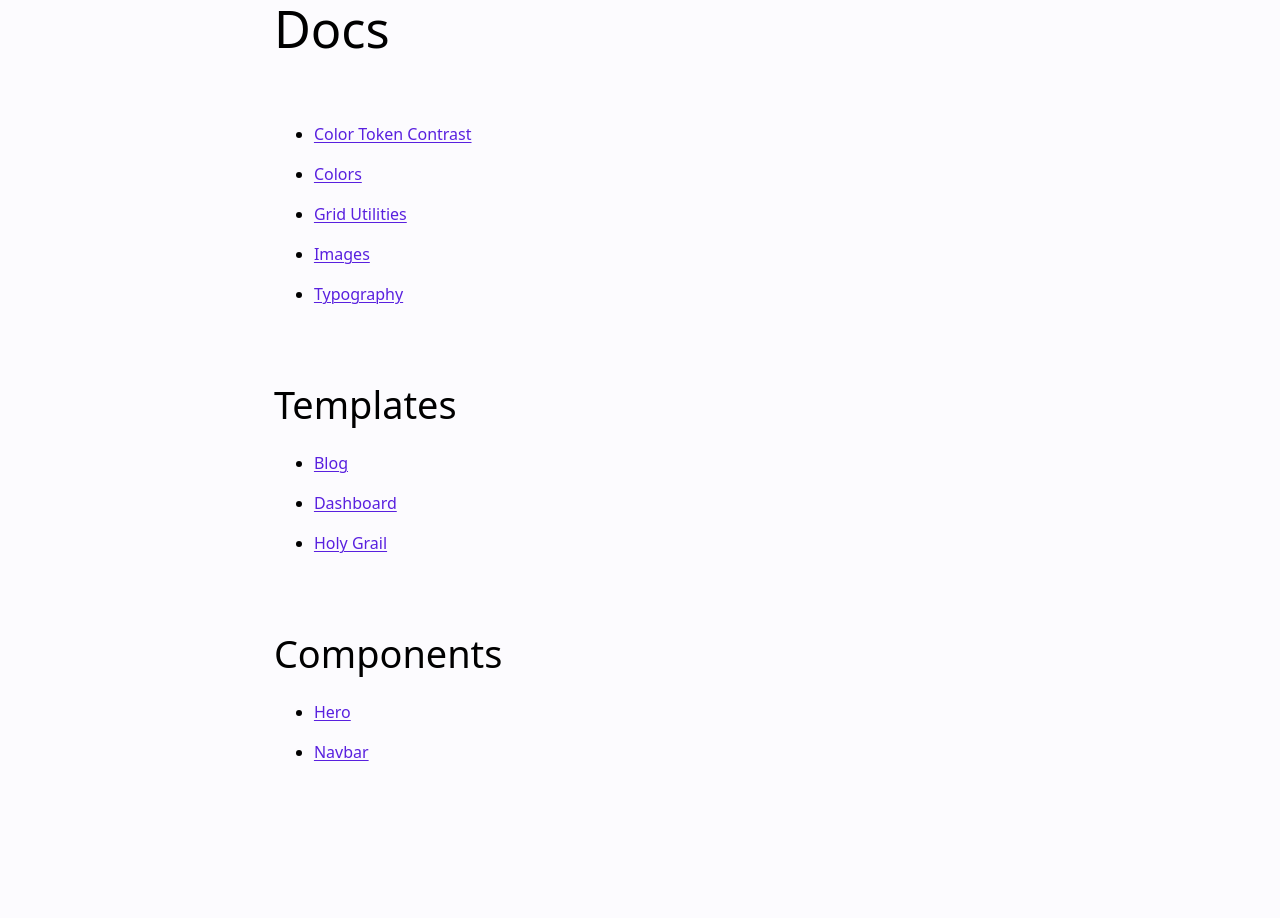
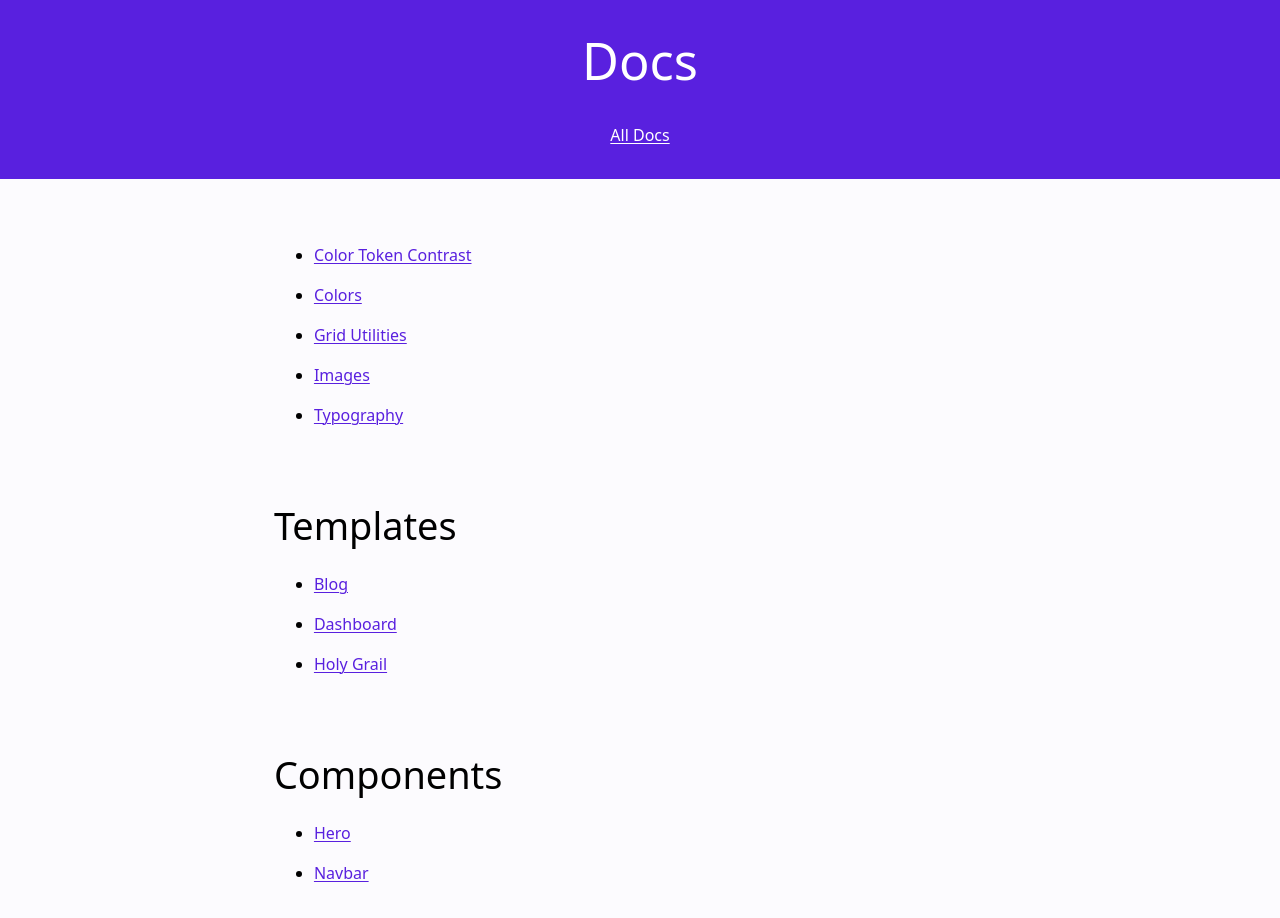
Before and after one commit to alekspanteli/level-up-modern-css, an Eleventy site: page src/index.njk in a window 1280 px wide. Before the commit the page ends 800 px from the top, so only its background shows below. Built offline with nearby package versions, Linux system fonts and the light colour scheme; Eleventy itself is replaced by a stand-in of ours; files that its build step writes are made by us from their sources.

Commit message:
modify base hero

```diff
--- a/src/_includes/base.njk
+++ b/src/_includes/base.njk
@@ -9,8 +9,14 @@
   <link rel="stylesheet" href="{{ '/css/docs.css' | url }}">
 </head>
 <body>
-  <header class="container">
-    <h1>{{ title }}</h1>
+  <header class="hero hero--centered background-primary" style="--hero-min-height: 20vh;">
+    <div class="hero__content container">
+      <h1>{{ title }}</h1>
+
+      {% if page.fileSlug %}
+      <a href="/">All Docs</a>
+      {% endif %}
+    </div>
   </header>
   <main class="section container content">
     {{ content | safe }}
```
Also changed, not shown: public/color-token-contrast/index.html, public/colors/index.html, public/component/hero/index.html, public/component/navbar/index.html, public/grid/index.html, public/images/index.html, public/index.html, public/typography/index.html.
